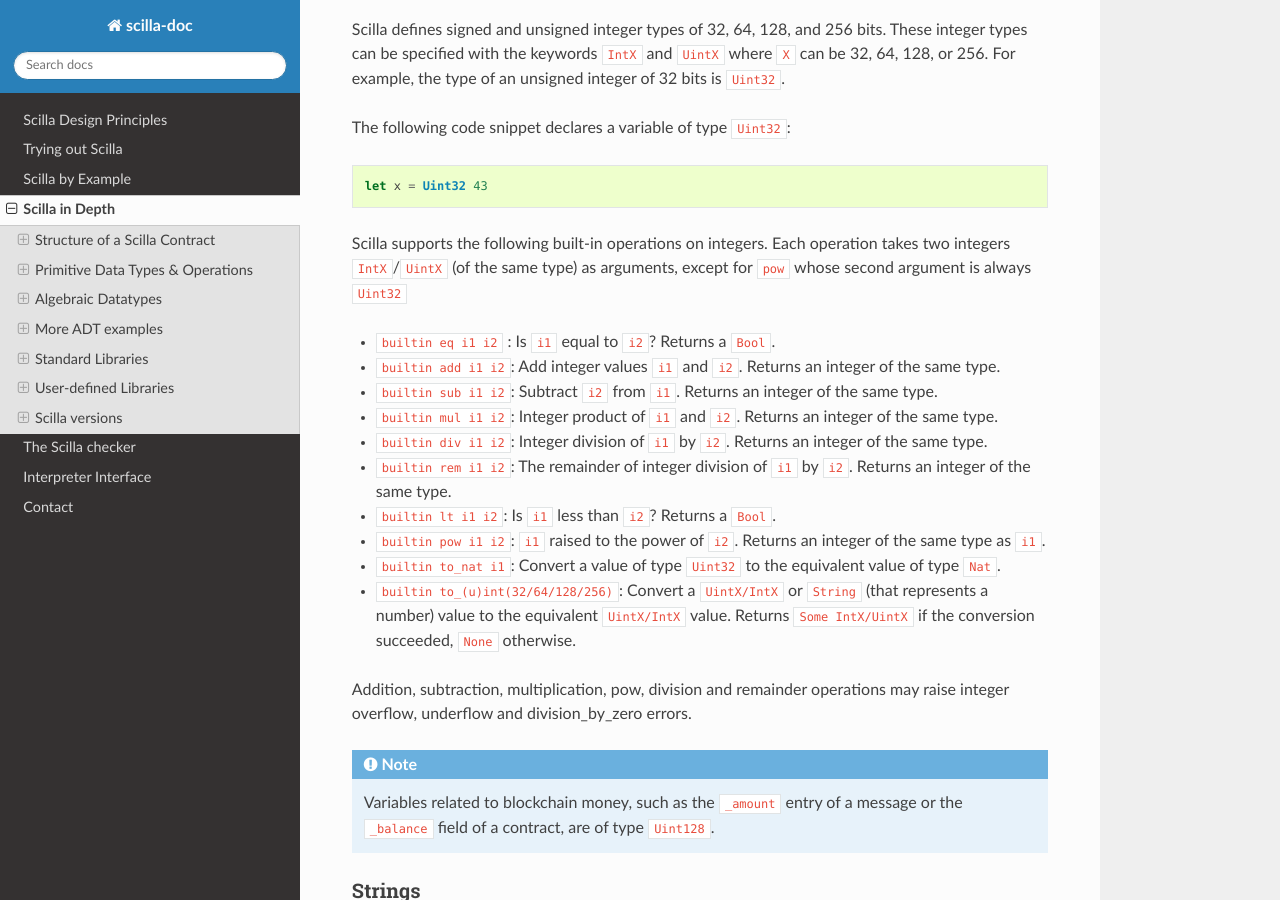
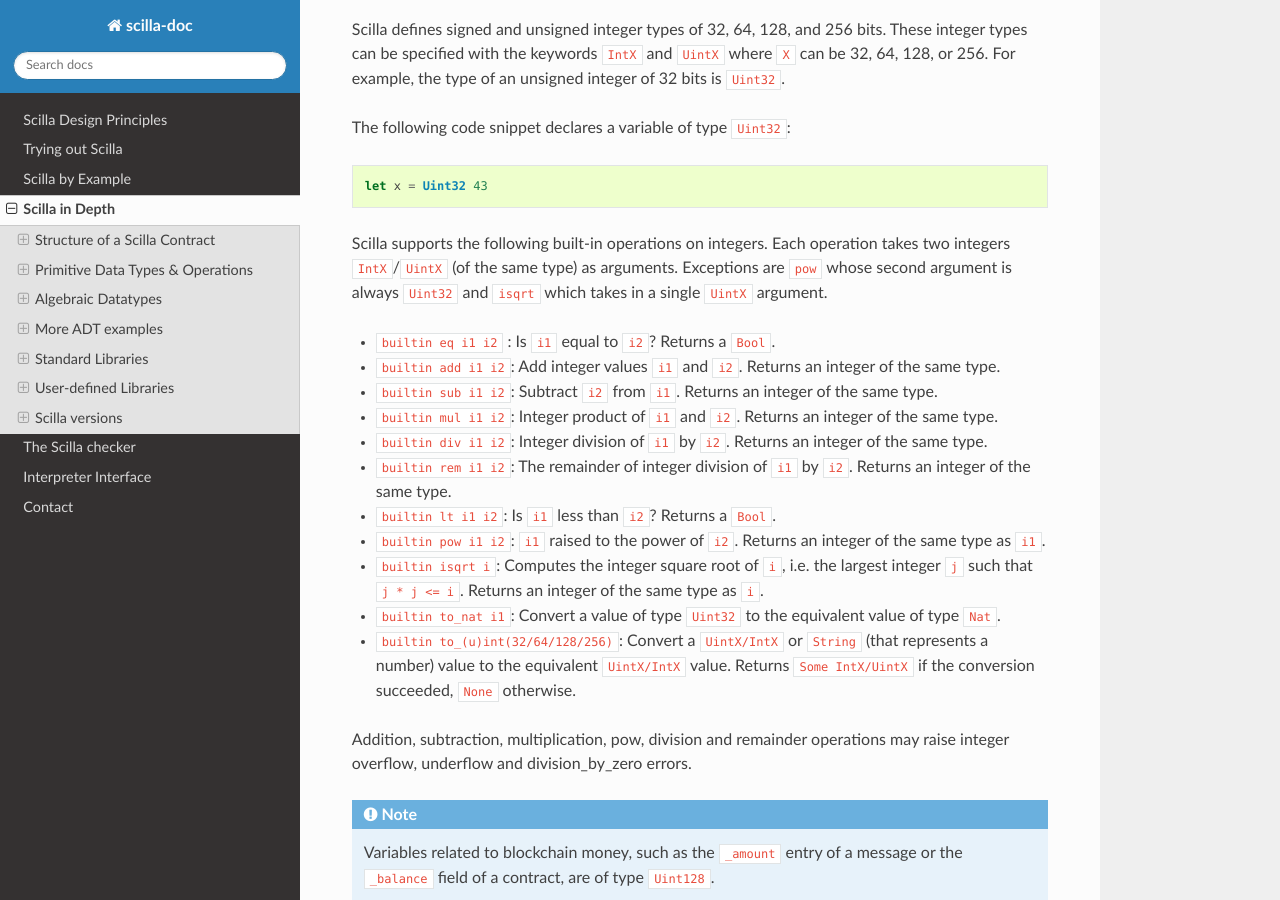
Before and after one commit to Zilliqa/scilla-docs, a Sphinx documentation site: the page built from docs/source/scilla-in-depth.rst, in a window 1280 px wide and 900 px high, scrolled down 10878 px. Built offline with Sphinx 7.4.7 and the Read the Docs theme 2.0.0, drawn with Linux system fonts in a browser that asks for light colours.

Commit message:
Document builtin isqrt (#92)
* Document builtin isqrt

* Update docs/source/scilla-in-depth.rst

Co-Authored-By: Anton Trunov <anton@zilliqa.com>

Co-authored-by: Anton Trunov <anton@zilliqa.com>

```diff
--- a/docs/source/scilla-in-depth.rst
+++ b/docs/source/scilla-in-depth.rst
@@ -628,8 +628,8 @@ The following code snippet declares a variable of type ``Uint32``:
 
 Scilla supports the following built-in operations on integers. Each
 operation takes two integers ``IntX``/``UintX`` (of the same type) as
-arguments, except for ``pow`` whose second argument is always
-``Uint32``
+arguments. Exceptions are ``pow`` whose second argument is always
+``Uint32`` and ``isqrt`` which takes in a single ``UintX`` argument.
 
 - ``builtin eq i1 i2`` : Is ``i1`` equal to ``i2``? Returns a ``Bool``.
 - ``builtin add i1 i2``: Add integer values ``i1`` and ``i2``.
@@ -644,6 +644,8 @@ arguments, except for ``pow`` whose second argument is always
   by ``i2``. Returns an integer of the same type.
 - ``builtin lt i1 i2``: Is ``i1`` less than ``i2``? Returns a ``Bool``.
 - ``builtin pow i1 i2``: ``i1`` raised to the power of ``i2``. Returns an integer of the same type as ``i1``.
+- ``builtin isqrt i``: Computes the integer square root of ``i``, i.e. the largest integer ``j`` such that ``j * j <= i``. Returns an integer of the same
+  type as ``i``.
 - ``builtin to_nat i1``: Convert a value of type ``Uint32`` to the equivalent value of type ``Nat``.
 - ``builtin to_(u)int(32/64/128/256)``: Convert a ``UintX/IntX`` or ``String`` (that represents a number) value to the equivalent ``UintX/IntX`` value.
   Returns ``Some IntX/UintX`` if the conversion succeeded, ``None`` otherwise.
```
